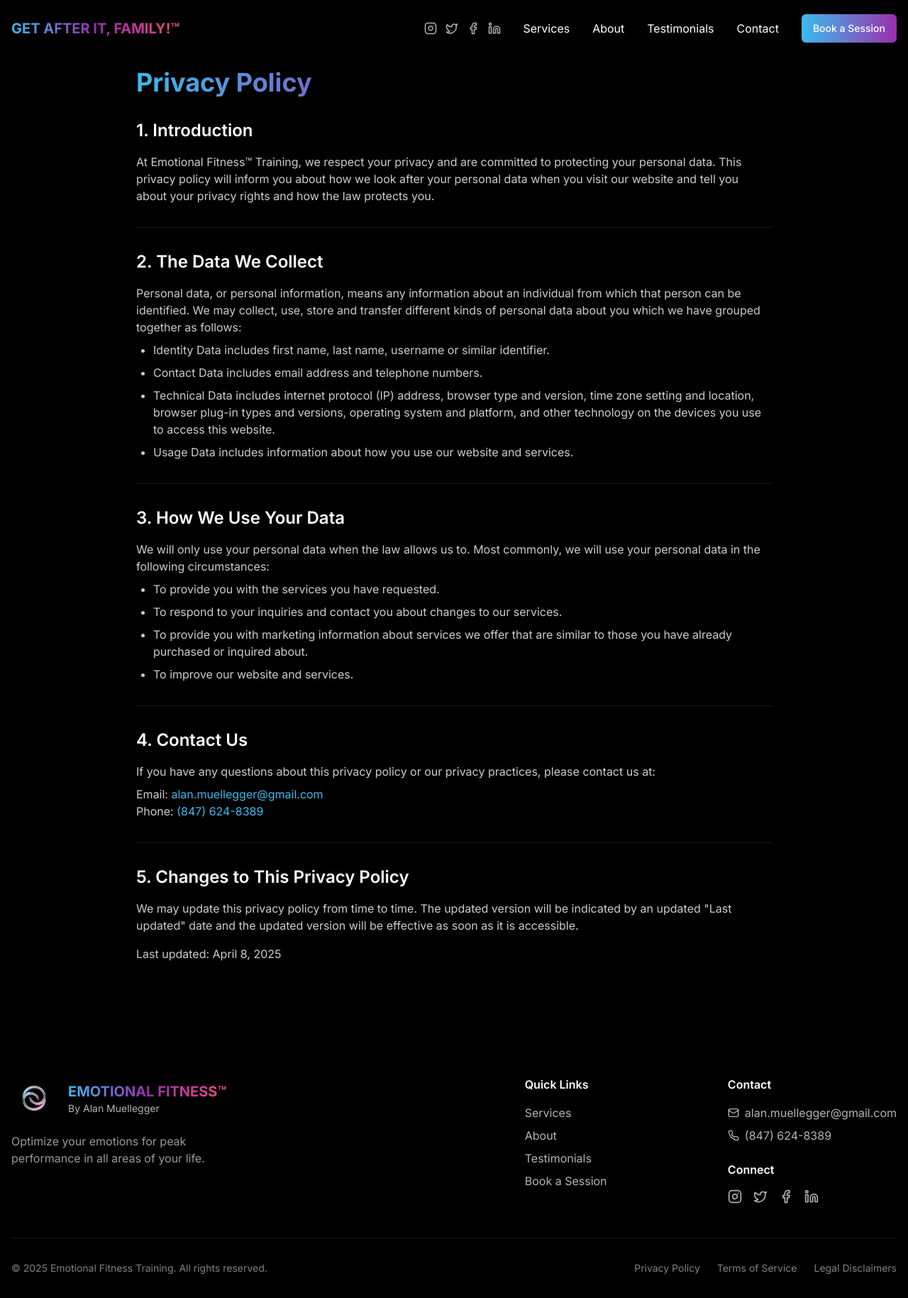
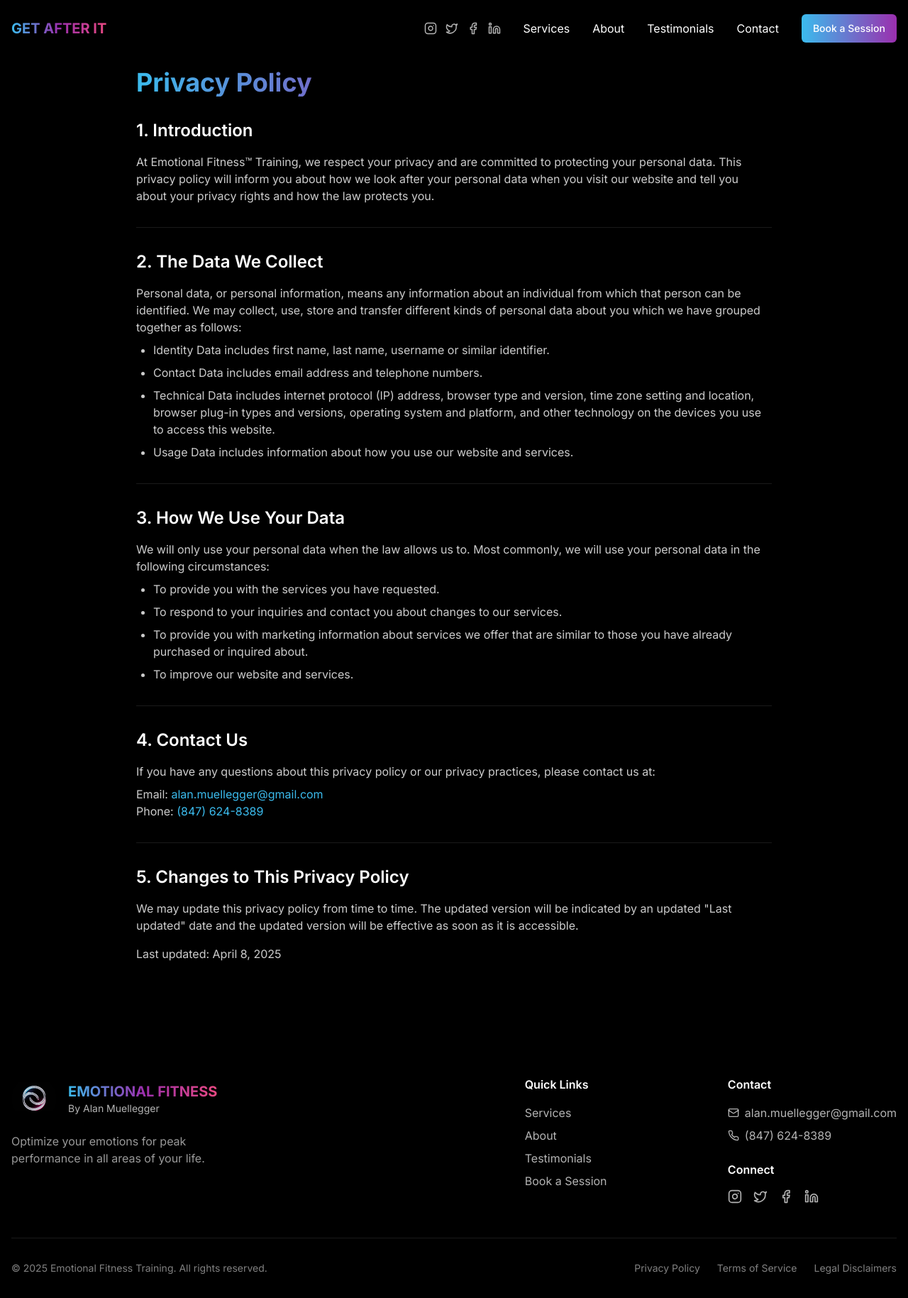
Before and after one commit to thevibecodebro/emotionalfitness, a React (Vite) app: page /privacy-policy in a window 1280 px wide. Shown: the whole page at 71% size. Built offline with nearby package versions, Linux system fonts and the light colour scheme.

Commit message:
Remove 'Family!™' and '™' from brand text
- Change 'GET AFTER IT, FAMILY!™' to 'GET AFTER IT'
- Change 'EMOTIONAL FITNESS™' to 'EMOTIONAL FITNESS'
- Updated in constants, headers, footer, and hero sections

```diff
--- a/src/components/Footer.tsx
+++ b/src/components/Footer.tsx
@@ -15,7 +15,7 @@ const Footer = () => {
             <div className="flex items-center gap-4">
               <Logo size="sm" animate={false} />
               <div>
-                <h3 className="text-xl font-bold gradient-text">EMOTIONAL FITNESS&#8482;</h3>
+                <h3 className="text-xl font-bold gradient-text">EMOTIONAL FITNESS</h3>
                 <p className="text-white/70 text-sm">By Alan Muellegger</p>
               </div>
             </div>
--- a/src/components/Header.tsx
+++ b/src/components/Header.tsx
@@ -23,7 +23,7 @@ const Header = () => {
     >
       <div className="container mx-auto px-4 flex items-center justify-between">
         <a href="/" className="text-white text-xl font-bold">
-          <span className="gradient-text">GET AFTER IT, FAMILY!&#8482;</span>
+          <span className="gradient-text">GET AFTER IT</span>
         </a>
 
         {/* Desktop Navigation */}
--- a/src/components/Hero.tsx
+++ b/src/components/Hero.tsx
@@ -20,7 +20,7 @@ const Hero = () => {
           </div>
 
           <h1 className="text-4xl md:text-6xl lg:text-7xl font-bold mt-8 leading-tight">
-            <span className="gradient-text">EMOTIONAL FITNESS&#8482;</span><br />
+            <span className="gradient-text">EMOTIONAL FITNESS</span><br />
             <span className="text-chrome bg-clip-text">TRAINING</span>
           </h1>
 
--- a/src/components/layout/Header.tsx
+++ b/src/components/layout/Header.tsx
@@ -43,7 +43,7 @@ const Header = () => {
           className="text-white text-xl font-bold"
           aria-label="Home"
         >
-          <span className="gradient-text">GET AFTER IT, FAMILY!&#8482;</span>
+          <span className="gradient-text">GET AFTER IT</span>
         </a>
 
         {/* Desktop Navigation */}
--- a/src/components/sections/Hero.tsx
+++ b/src/components/sections/Hero.tsx
@@ -31,7 +31,7 @@ const Hero = () => {
           </div>
 
           <h1 className="text-4xl md:text-6xl lg:text-7xl font-bold mt-8 leading-tight">
-            <span className="gradient-text">EMOTIONAL FITNESS&#8482;</span><br />
+            <span className="gradient-text">EMOTIONAL FITNESS</span><br />
             <span className="text-chrome bg-clip-text">TRAINING</span>
           </h1>
 
--- a/src/utils/constants.ts
+++ b/src/utils/constants.ts
@@ -17,7 +17,7 @@ export const SOCIAL_MEDIA = {
 };
 
 // Brand Text
-export const BRAND_NAME = 'GET AFTER IT, FAMILY!™';
+export const BRAND_NAME = 'GET AFTER IT';
 export const BRAND_TAGLINE = 'Optimize your emotions for peak performance.';
 
 // Meta Information
```
Also changed, not shown: 1 other file (tests, documents, lock files or other folders).
